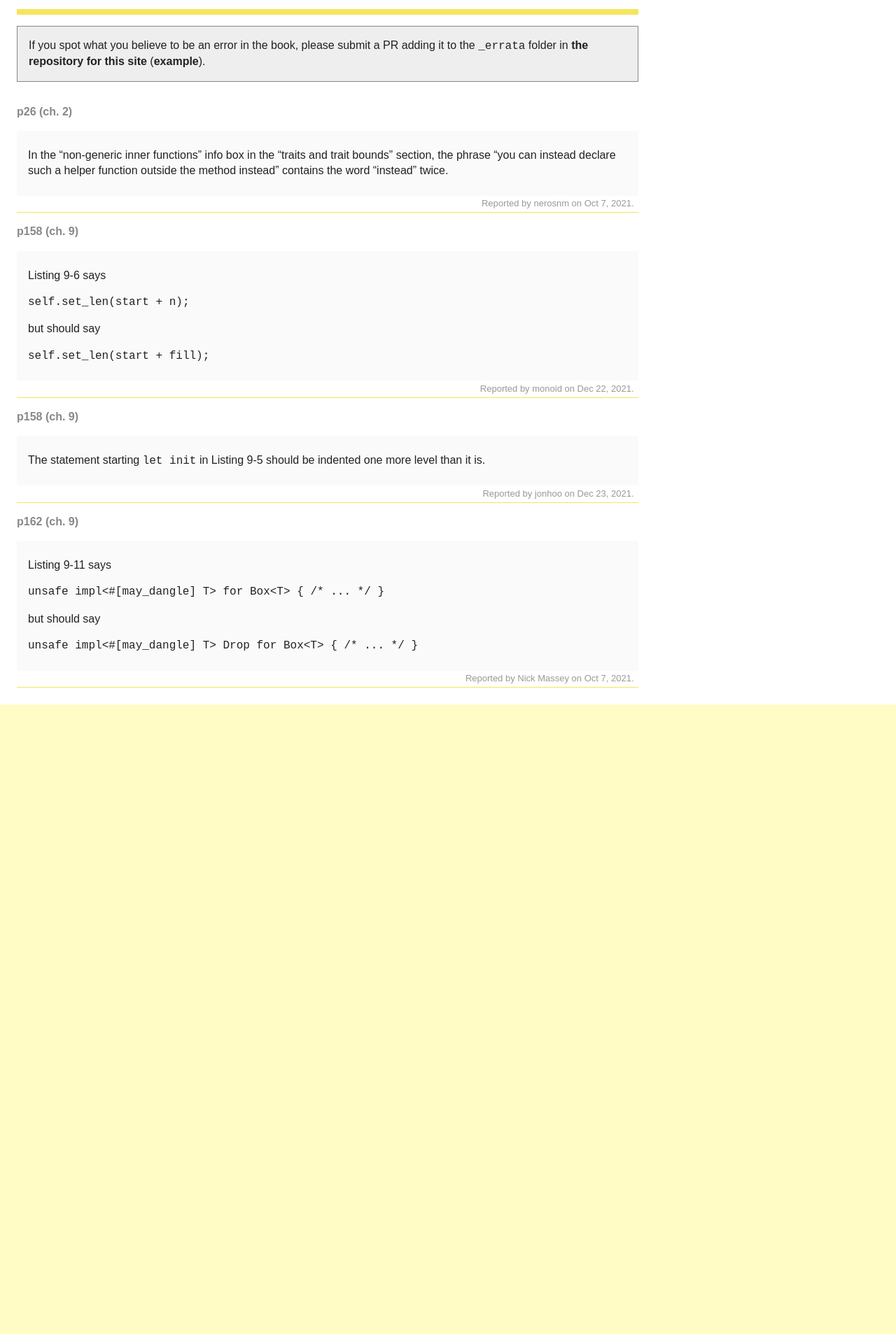
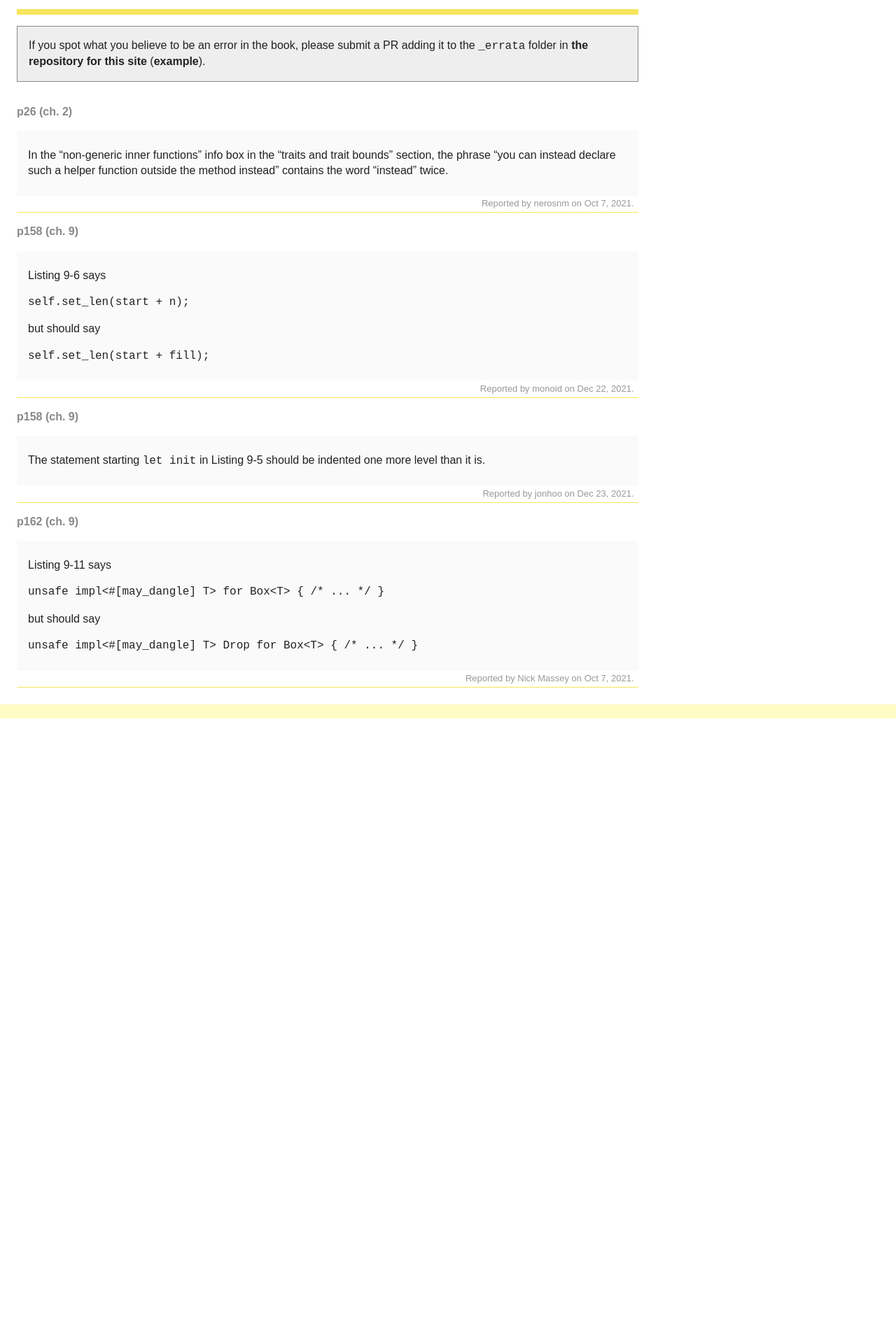
Before and after one commit to jonhoo/rust-for-rustaceans.com, a Jekyll site: the page built from index.html, in a window 1280 px wide. Shown: the part 1293-3200 px from the top of the page at 70% size. Built offline with Jekyll 4.4.1, drawn with Linux system fonts in a browser that asks for light colours; Markdown is read by kramdown in place of the engine named in the settings; after the commit the page ends 2320 px from its top, so only the background shows below that.

Commit message:
Fix long border-bottom in Desktop view

```diff
--- a/css/main.css
+++ b/css/main.css
@@ -364,7 +364,7 @@ pre {
     grid-row-gap: 1em;
     grid-auto-columns: 20em minmax(0, 1fr);
     grid-auto-flow: column;
-    border-bottom: 100vh #fffcc5 solid;
+    border-bottom: 20px #fffcc5 solid;
   }
   section {
     padding: 0;
```
